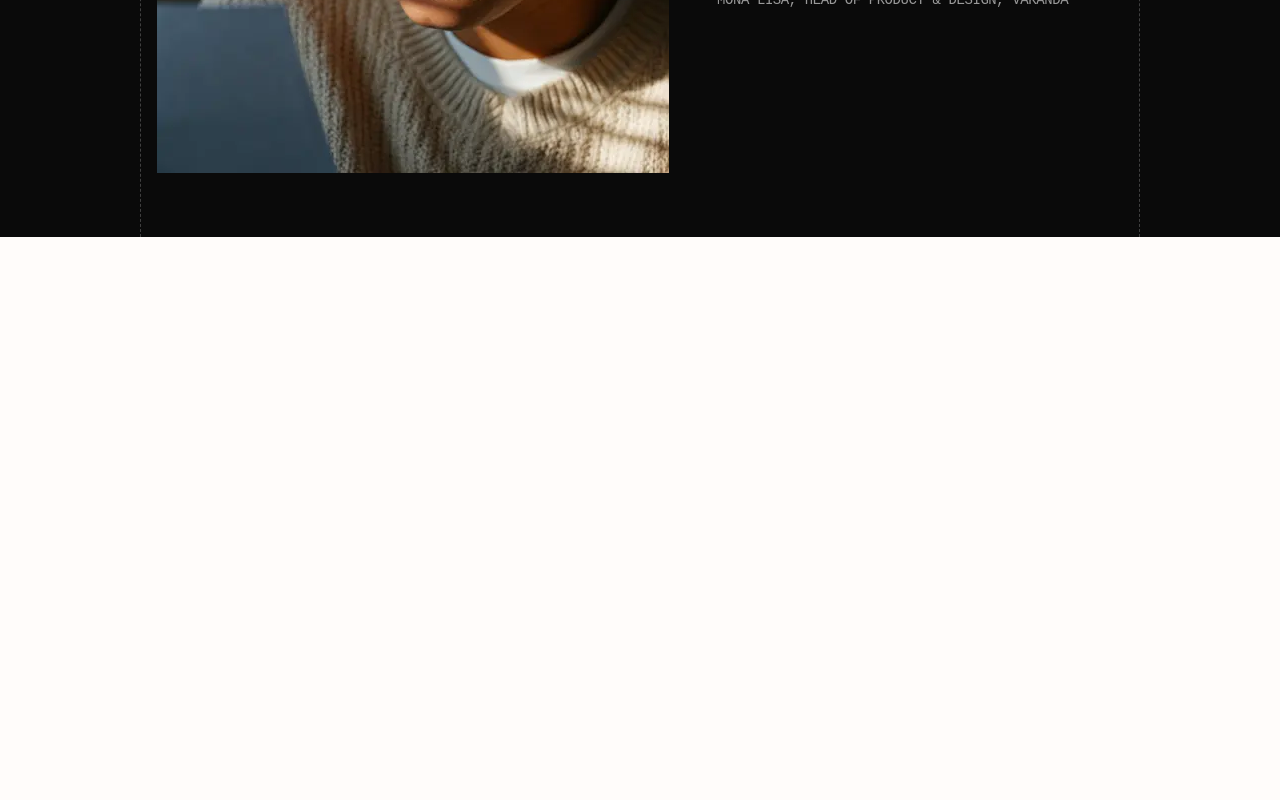
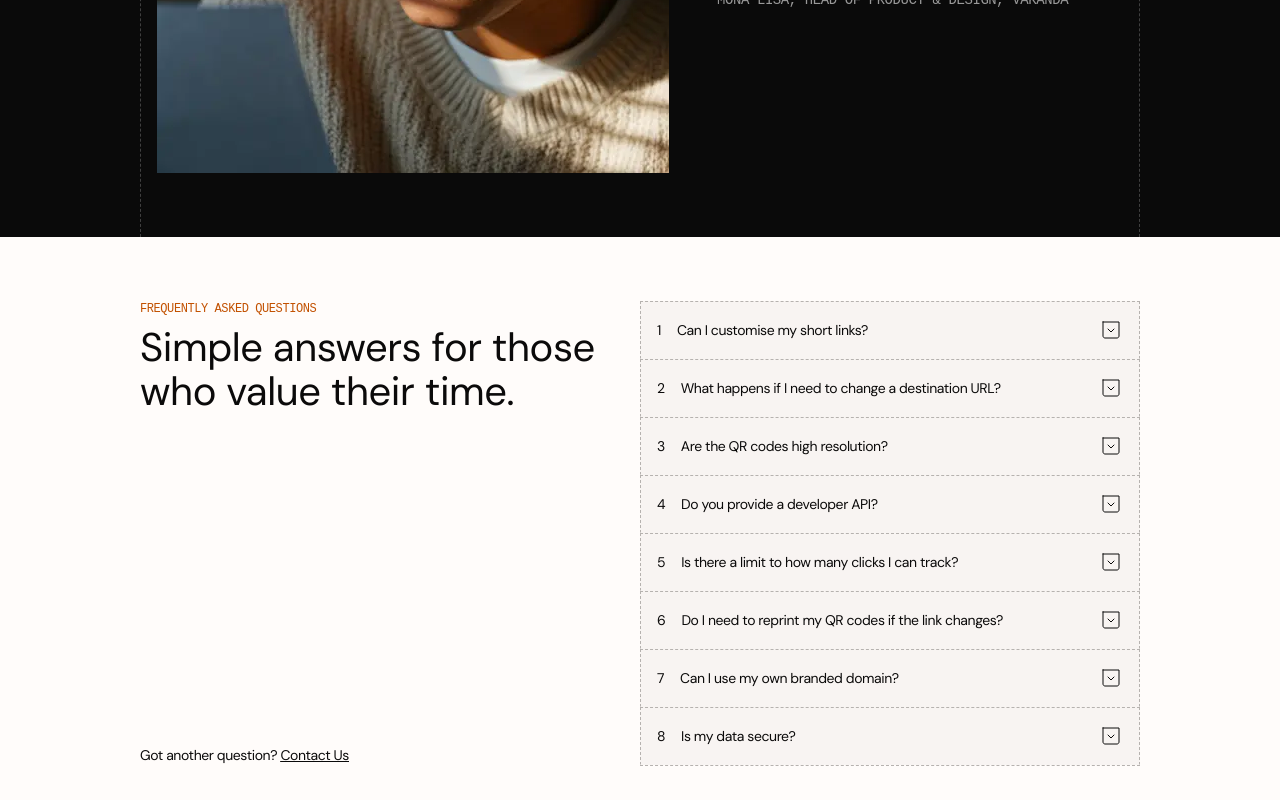
Before and after one commit to psyofrelief/piasco, a Next.js app: page / in a window 1280 px wide. Shown: the part 3896-4696 px from the top of the page. Before the commit the page ends 4133 px from the top, so only its background shows below. Built offline with nearby package versions, Linux system fonts and the light colour scheme; no server answers; a web font is replaced by a local one.

Commit message:
feat(home): add faqs section

```diff
--- a/src/app/globals.css
+++ b/src/app/globals.css
@@ -60,6 +60,27 @@
   --radius-md: 16px;
 
   --font-mono: "Fragment Mono", monospace;
+
+  @keyframes accordion-down {
+    from {
+      height: 0;
+    }
+    to {
+      height: var(--radix-accordion-content-height);
+    }
+  }
+
+  @keyframes accordion-up {
+    from {
+      height: var(--radix-accordion-content-height);
+    }
+    to {
+      height: 0;
+    }
+  }
+
+  --animate-accordion-down: accordion-down 0.2s ease-out;
+  --animate-accordion-up: accordion-up 0.2s ease-out;
 }
 
 @layer base {
--- a/src/app/page.tsx
+++ b/src/app/page.tsx
@@ -1,4 +1,5 @@
 import Navbar from "@/components/navbar/Navbar";
+import FaqsSection from "@/components/sections/FaqsSection";
 import FeaturesDetailedSection from "@/components/sections/FeaturesDetailed.tsx";
 import FeaturesOverviewSection from "@/components/sections/FeaturesOverview";
 import Hero from "@/components/sections/Hero";
@@ -16,6 +17,7 @@ export default function Home() {
       <FeaturesDetailedSection />
       <StatsSection />
       <TestimonialSection />
+      <FaqsSection />
     </main>
   );
 }
--- /dev/null
+++ b/src/components/FaqsAccordion.tsx
@@ -0,0 +1,31 @@
+import { FAQS } from "@/lib/data/faqs";
+import {
+  Accordion,
+  AccordionContent,
+  AccordionItem,
+  AccordionTrigger,
+} from "./ui/Accordion";
+
+export default function FaqsAccordion() {
+  return (
+    <Accordion
+      type="single"
+      collapsible
+      className="border-b-outline grid w-full grid-cols-1 flex-col border-b border-dashed"
+    >
+      {FAQS.map((e, idx) => (
+        <AccordionItem value={`Question ${idx}`} key={idx + 1}>
+          <AccordionTrigger>
+            <p className="flex">
+              <span className="mr-sm text-foreground-muted hidden sm:flex">
+                {idx + 1}
+              </span>
+              {e.question}
+            </p>
+          </AccordionTrigger>
+          <AccordionContent>{e.answer}</AccordionContent>
+        </AccordionItem>
+      ))}
+    </Accordion>
+  );
+}
--- /dev/null
+++ b/src/components/icons/ChevronDownIcon.tsx
@@ -0,0 +1,22 @@
+export default function ChevronDownIcon() {
+  return (
+    <svg
+      viewBox="0 0 24 24"
+      xmlns="http://www.w3.org/2000/svg"
+      className="size-md shrink-0 fill-none stroke-current transition-transform duration-200"
+    >
+      <path
+        d="M4 4H20V18C20 19.1046 19.1046 20 18 20H6C4.89543 20 4 19.1046 4 18V4Z"
+        strokeWidth="1"
+        strokeLinecap="round"
+        strokeLinejoin="round"
+      />
+      <path
+        d="M9 11L12 14L15 11"
+        strokeWidth="1"
+        strokeLinecap="round"
+        strokeLinejoin="round"
+      />
+    </svg>
+  );
+}
--- /dev/null
+++ b/src/components/sections/FaqsSection.tsx
@@ -0,0 +1,33 @@
+"use client";
+import Headline from "../ui/Headline";
+import Section from "../ui/Section";
+import Heading from "../ui/Heading";
+import { usePathname } from "next/navigation";
+import FaqsAccordion from "../FaqsAccordion";
+import Link from "next/link";
+
+export default function FaqsSection() {
+  const pathname = usePathname();
+
+  return (
+    <Section className="mx-auto grid max-w-250 grid-cols-2">
+      <div className="gap-y-sm flex flex-col justify-between">
+        <header className="gap-y-xs flex flex-col">
+          <Heading label="Frequently Asked Questions" />
+          <Headline className="max-w-68 sm:max-w-120">
+            Simple answers for those who value their time.
+          </Headline>
+        </header>
+        {pathname !== "/contact" && (
+          <p>
+            Got another question?{" "}
+            <span className="underline transition-all hover:underline-offset-4">
+              <Link href={"/contact"}>Contact Us</Link>
+            </span>
+          </p>
+        )}
+      </div>
+      <FaqsAccordion />
+    </Section>
+  );
+}
--- /dev/null
+++ b/src/components/ui/Accordion.tsx
@@ -0,0 +1,52 @@
+"use client";
+
+import type * as React from "react";
+import * as AccordionPrimitive from "@radix-ui/react-accordion";
+import { cn } from "@/lib/utils";
+import ChevronDownIcon from "../icons/ChevronDownIcon";
+
+const Accordion = AccordionPrimitive.Root;
+
+const AccordionItem = ({
+  className,
+  ...props
+}: React.ComponentPropsWithoutRef<typeof AccordionPrimitive.Item> & {}) => (
+  <AccordionPrimitive.Item className={cn("", className)} {...props} />
+);
+AccordionItem.displayName = "AccordionItem";
+
+const AccordionTrigger = ({
+  className,
+  children,
+  ...props
+}: React.ComponentPropsWithoutRef<typeof AccordionPrimitive.Trigger> & {}) => (
+  <AccordionPrimitive.Header className="flex">
+    <AccordionPrimitive.Trigger
+      className={cn(
+        "bg-popover p-sm data-[state=open]:border-b-outline! data-[state=open]:bg-popover/50 hover:stroke-accent border-outline data-[state=closed]:hover:text-accent-muted flex flex-1 cursor-pointer items-center justify-between border border-dashed border-b-transparent! text-left text-xs transition-all data-[state=closed]:font-normal data-[state=open]:border-b! data-[state=open]:border-dashed! sm:text-sm [&[data-state=open]>svg]:rotate-180",
+        className,
+      )}
+      {...props}
+    >
+      {children}
+      <ChevronDownIcon />
+    </AccordionPrimitive.Trigger>
+  </AccordionPrimitive.Header>
+);
+AccordionTrigger.displayName = AccordionPrimitive.Trigger.displayName;
+
+const AccordionContent = ({
+  className,
+  children,
+  ...props
+}: React.ComponentPropsWithoutRef<typeof AccordionPrimitive.Content> & {}) => (
+  <AccordionPrimitive.Content
+    className="data-[state=closed]:animate-accordion-up data-[state=open]:animate-accordion-down overflow-hidden text-xs sm:text-sm"
+    {...props}
+  >
+    <div className={cn("py-xs px-sm", className)}>{children}</div>
+  </AccordionPrimitive.Content>
+);
+AccordionContent.displayName = AccordionPrimitive.Content.displayName;
+
+export { Accordion, AccordionItem, AccordionTrigger, AccordionContent };
--- /dev/null
+++ b/src/lib/data/faqs.ts
@@ -0,0 +1,42 @@
+export const FAQS = [
+  {
+    question: "Can I customise my short links?",
+    answer:
+      "Yes. You can create personalised slugs for every URL to build brand trust and improve your click through rates across social media platforms.",
+  },
+  {
+    question: "What happens if I need to change a destination URL?",
+    answer:
+      "Our platform allows for instant management. You can update the target address of any existing link or QR code at any time without needing to regenerate them.",
+  },
+  {
+    question: "Are the QR codes high resolution?",
+    answer:
+      "Absolutely. We generate professional grade QR codes that include your brand logo and custom colour palettes to ensure they match your visual identity perfectly.",
+  },
+  {
+    question: "Do you provide a developer API?",
+    answer:
+      "Yes. We offer a robust REST API designed for seamless integration with Next.js or Laravel workflows to automate your link creation at scale.",
+  },
+  {
+    question: "Is there a limit to how many clicks I can track?",
+    answer:
+      "Our infrastructure is built for global impact and handles millions of redirects monthly. Your dashboard provides real time data on every interaction.",
+  },
+  {
+    question: "Do I need to reprint my QR codes if the link changes?",
+    answer:
+      "No. Because our QR codes link to dynamic slugs, you can simply update the destination in your dashboard and the physical code remains fully functional.",
+  },
+  {
+    question: "Can I use my own branded domain?",
+    answer:
+      "Yes. You can connect custom branded domains to ensure every short link you share reinforces your organisation's digital presence.",
+  },
+  {
+    question: "Is my data secure?",
+    answer:
+      "We prioritise the security of your digital touchpoints. All links are processed through our high performance engine with redundant backups to ensure constant uptime.",
+  },
+];
```
